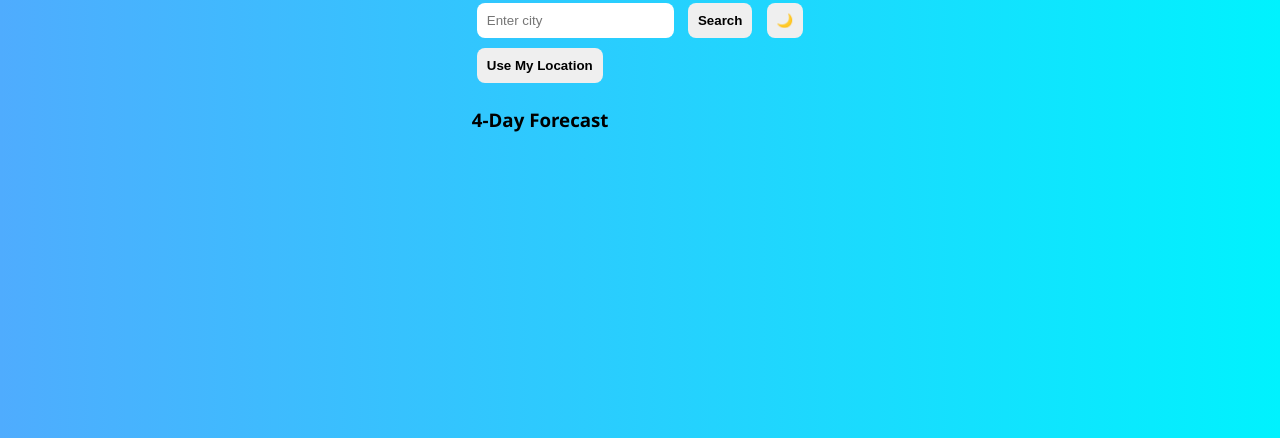
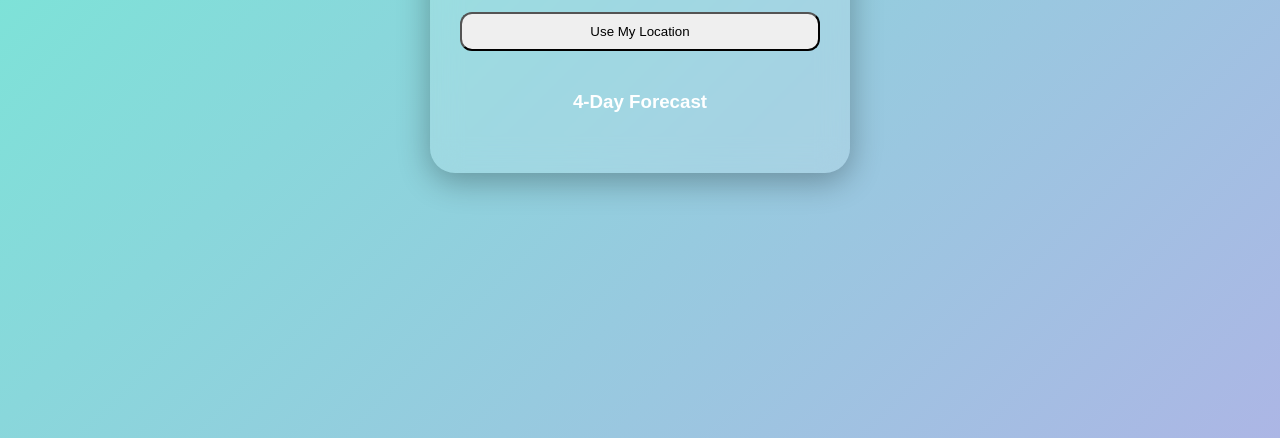
Before and after one commit to Devansh-18155/Weather_app, a plain HTML site: page index.html in a window 1280 px wide. Shown: the part 362-800 px from the top of the page. Drawn offline with Linux system fonts and the light colour scheme.

Commit message:
Update style.css

```diff
--- a/style.css
+++ b/style.css
@@ -1,97 +1,141 @@
-body {
-    margin: 0;
-    font-family: 'Segoe UI', sans-serif;
-    height: 100vh;
-    overflow: hidden;
-    display: flex;
-    justify-content: center;
-    align-items: center;
-    background: linear-gradient(to right, #4facfe, #00f2fe);
-    transition: background 1s ease;
+* {
+  margin: 0;
+  padding: 0;
+  box-sizing: border-box;
+  font-family: Arial, sans-serif;
 }
 
-/* 3D Glass Card */
-.weather-container {
-    position: relative;
-    z-index: 2;
-    backdrop-filter: blur(20px);
-    background: rgba(255,255,255,0.15);
-    padding: 35px;
-    border-radius: 25px;
-    width: 330px;
-    text-align: center;
-    color: white;
-    box-shadow: 0 15px 40px rgba(0,0,0,0.3);
-    transform: perspective(1000px) rotateX(5deg);
-    transition: 0.5s;
+body {
+  min-height: 100vh;
+  display: flex;
+  justify-content: center;
+  align-items: center;
+  background: linear-gradient(135deg, #74ebd5, #ACB6E5);
+  transition: 0.5s ease;
+  padding: 20px;
 }
 
-.weather-container:hover {
-    transform: perspective(1000px) rotateX(0deg) scale(1.05);
+.dark {
+  background: linear-gradient(135deg, #141E30, #243B55);
 }
 
-input, button {
-    padding: 10px;
-    border-radius: 8px;
-    border: none;
-    margin: 5px;
+.container {
+  width: 100%;
+  max-width: 420px;
+  padding: 30px;
+  border-radius: 25px;
+  backdrop-filter: blur(15px);
+  background: rgba(255, 255, 255, 0.15);
+  box-shadow: 0 8px 32px rgba(0,0,0,0.3);
+  text-align: center;
+  color: white;
 }
 
-button {
-    cursor: pointer;
-    font-weight: bold;
+.top-controls {
+  display: flex;
+  gap: 8px;
+  margin-bottom: 15px;
 }
 
-/* Rain Drops */
-.rain-drop {
-    position: absolute;
-    width: 2px;
-    height: 15px;
-    background: rgba(255,255,255,0.6);
-    animation: rain 0.7s linear infinite;
+.top-controls input {
+  flex: 1;
+  padding: 10px;
+  border-radius: 12px;
+  border: none;
+  outline: none;
 }
 
-@keyframes rain {
-    from { transform: translateY(-100px); }
-    to { transform: translateY(100vh); }
+.top-controls button {
+  padding: 10px 14px;
+  border-radius: 12px;
+  border: none;
+  cursor: pointer;
+  font-weight: bold;
+  white-space: nowrap;
 }
 
-/* Snow */
-.snowflake {
-    position: absolute;
-    color: white;
-    font-size: 14px;
-    animation: snow 5s linear infinite;
+.location-btn {
+  width: 100%;
+  margin-bottom: 20px;
+  padding: 10px;
+  border-radius: 12px;
 }
 
-@keyframes snow {
-    from { transform: translateY(-10px); }
-    to { transform: translateY(100vh); }
+.weather-card {
+  margin-top: 10px;
+  margin-bottom: 20px;
 }
 
-/* Sun */
-.sun {
-    position: absolute;
-    top: 50px;
-    right: 50px;
-    width: 80px;
-    height: 80px;
-    background: radial-gradient(circle, #FFD700, #FFA500);
-    border-radius: 50%;
-    animation: rotateSun 8s linear infinite;
+.weather-card h3 {
+  margin-bottom: 10px;
+  font-size: 24px;
+  word-break: break-word;
 }
 
-@keyframes rotateSun {
-    from { transform: rotate(0deg); }
-    to { transform: rotate(360deg); }
+.weather-card img {
+  width: 80px;
 }
 
-/* Lightning Flash */
-.flash {
-    animation: lightning 0.2s ease;
+.temp {
+  font-size: 42px;
+  margin: 10px 0;
 }
 
-@keyframes lightning {
-    0% { background: white; }
-    100% { background: transparent; }
+/* ===== Forecast Fix ===== */
+
+.forecast-title {
+  margin-top: 10px;
+  margin-bottom: 10px;
 }
+
+.forecast {
+  display: flex;
+  gap: 10px;
+  overflow-x: auto;
+  padding-bottom: 10px;
+  scrollbar-width: none;
+}
+
+.forecast::-webkit-scrollbar {
+  display: none;
+}
+
+.forecast div {
+  min-width: 80px;
+  background: rgba(255,255,255,0.2);
+  padding: 10px;
+  border-radius: 15px;
+  font-size: 12px;
+  flex-shrink: 0;
+}
+
+.forecast img {
+  width: 40px;
+}
+
+.error {
+  margin-top: 10px;
+  color: #ffcccc;
+}
+
+.rain {
+  position: absolute;
+  width: 100%;
+  height: 100%;
+  pointer-events: none;
+}
+
+.drop {
+  position: absolute;
+  bottom: 100%;
+  width: 2px;
+  height: 15px;
+  background: rgba(255,255,255,0.5);
+  animation: fall linear infinite;
+}
+
+@keyframes fall {
+  to {
+    transform: translateY(100vh);
+  }
+}
```
